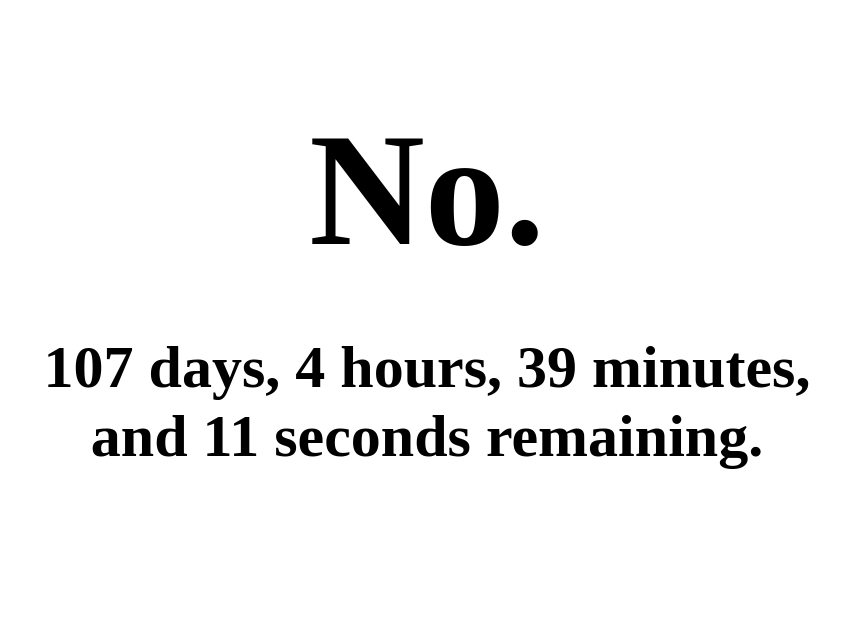
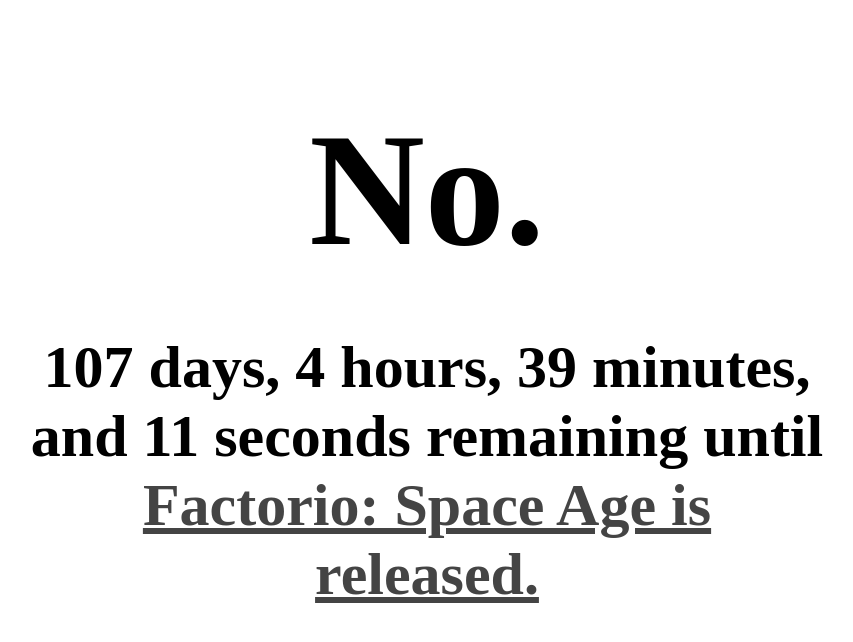
Before and after one commit to kkuchta/isitfactoriodayyet, a plain HTML site: page index.html in a window 1280 px wide. Shown: the whole page, without its empty margins (213-1066 px from the left). Drawn offline with Linux system fonts and the light colour scheme.

Commit message:
Add link

```diff
--- a/index.css
+++ b/index.css
@@ -21,3 +21,6 @@ h2 {
         margin-top: 40px;
     }
 }
+a, a:visited {
+    color: #444;
+}
--- a/index.js
+++ b/index.js
@@ -28,7 +28,7 @@ const update = () => {
   const remainingDiv = document.getElementById("remaining");
   if (durationRemaining > 0) {
     answerDiv.textContent = "No.";
-    remainingDiv.textContent = remainingString + " remaining."
+    remainingDiv.innerHTML = remainingString + " remaining until <a href='https://factorio.com/blog/post/fff-418'>Factorio: Space Age is released.</a>"
   } else {
       answerDiv.textContent = "Yes!";
       remainingDiv.textContent = "The Factory Must Grow";
```
